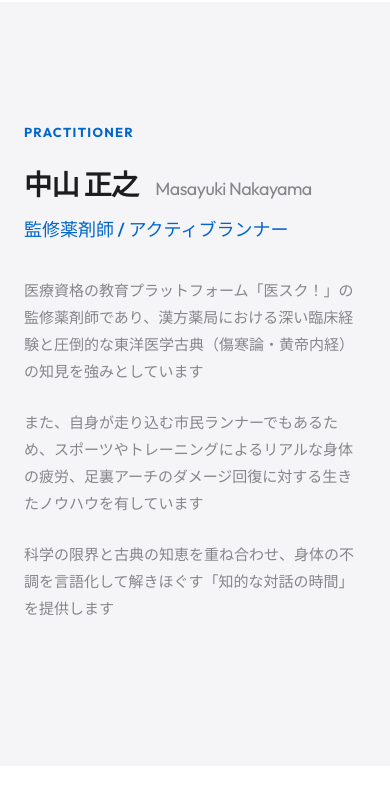
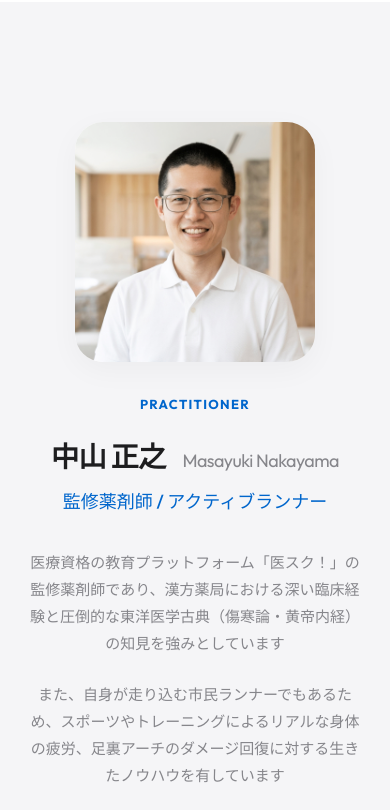
Before and after one commit to masa162/ft, a website built with Vite: page index.html in a window 390 px wide. Shown: the part 4520-5330 px from the top of the page. Built offline with nearby package versions, Linux system fonts and the light colour scheme.

Commit message:
feat: add Masayuki's custom profile portrait to profile section and adjust layout

```diff
--- a/index.html
+++ b/index.html
@@ -164,6 +164,9 @@
       <section id="profile" class="profile-section">
         <div class="container">
           <div class="profile-grid">
+            <div class="profile-img-wrap">
+              <img src="/assets/profile.png" alt="中山正之プロフィール写真" class="profile-img" />
+            </div>
             <div class="profile-text-wrap">
               <p class="profile-tag">PRACTITIONER</p>
               <h2 class="profile-heading">中山 正之 <span>Masayuki Nakayama</span></h2>
--- a/src/main.js
+++ b/src/main.js
@@ -117,8 +117,19 @@ function initAnimations() {
   })
 
   // 5. プロフィールセクションの登場
+  gsap.from('.profile-img-wrap', {
+    x: -30,
+    opacity: 0,
+    duration: 1.5,
+    ease: 'power3.out',
+    scrollTrigger: {
+      trigger: '.profile-grid',
+      start: 'top 75%'
+    }
+  })
+
   gsap.from('.profile-text-wrap', {
-    y: 30,
+    x: 30,
     opacity: 0,
     duration: 1.5,
     ease: 'power3.out',
--- a/src/style.css
+++ b/src/style.css
@@ -499,10 +499,27 @@ h1, h2, h3 {
 }
 
 .profile-grid {
-  display: flex;
-  flex-direction: column;
-  max-width: 760px;
+  display: grid;
+  grid-template-columns: 280px 1fr;
+  gap: 60px;
+  align-items: center;
+  max-width: 880px;
   margin: 0 auto;
+}
+
+.profile-img-wrap {
+  width: 280px;
+  height: 280px;
+  border-radius: 28px;
+  overflow: hidden;
+  box-shadow: var(--shadow-premium);
+  background-color: var(--bg-secondary);
+}
+
+.profile-img {
+  width: 100%;
+  height: 100%;
+  object-fit: cover;
 }
 
 .profile-heading {
@@ -703,6 +720,18 @@ h1, h2, h3 {
     padding: 32px 24px;
   }
 
+  .profile-grid {
+    grid-template-columns: 1fr;
+    gap: 32px;
+    text-align: center;
+  }
+
+  .profile-img-wrap {
+    margin: 0 auto;
+    width: 240px;
+    height: 240px;
+  }
+
   .profile-heading {
     font-size: 28px;
   }
```
Also changed, not shown: public/assets/profile.png (added).
